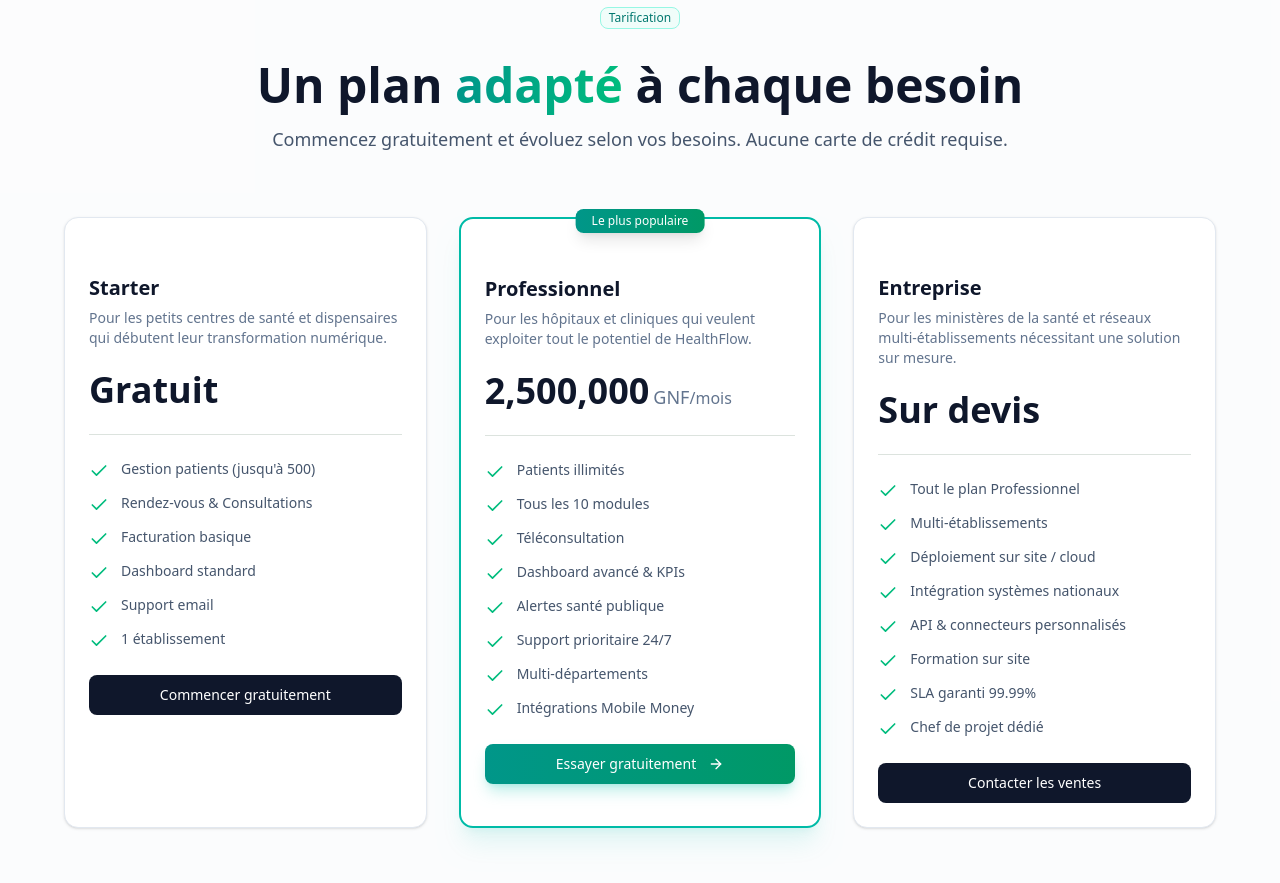
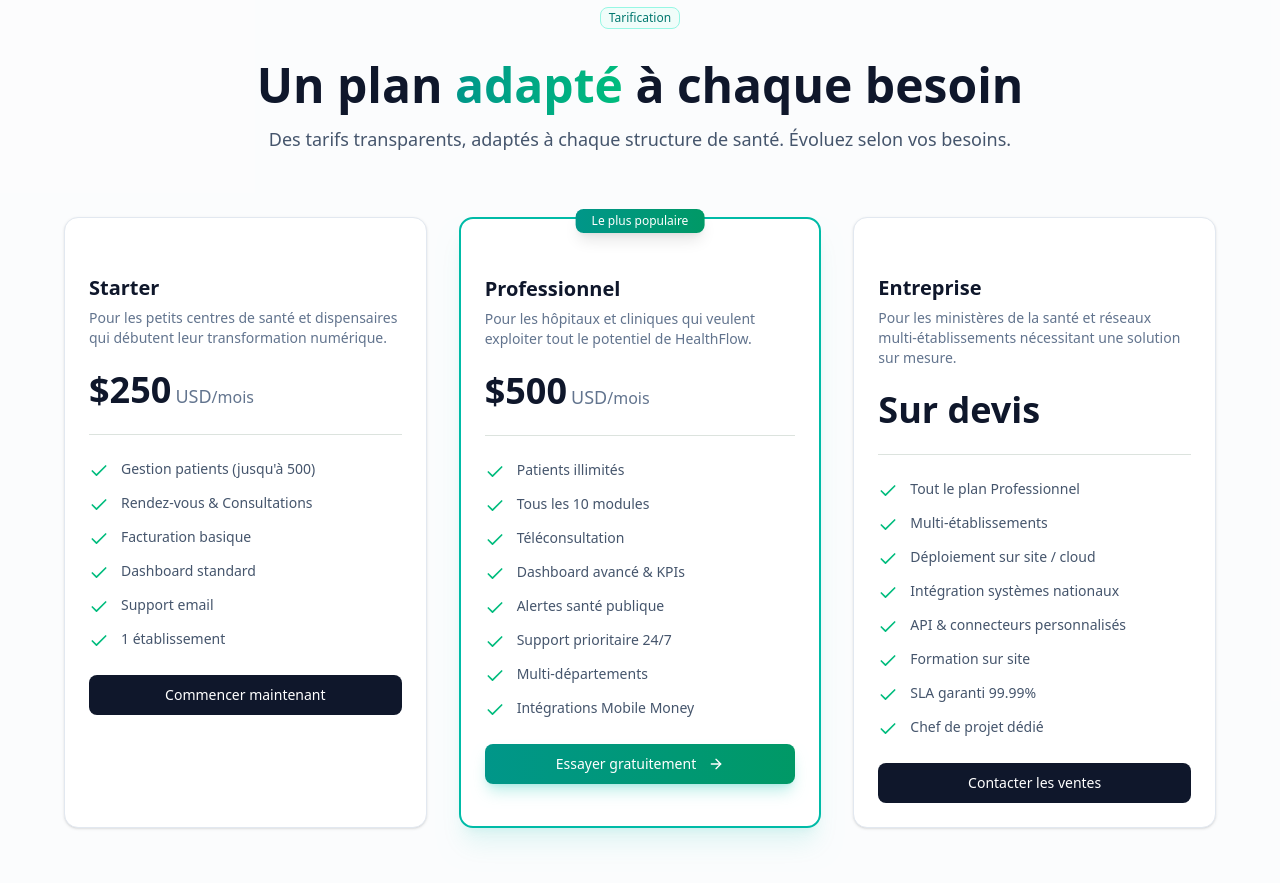
Before and after one commit to skaba89/gestion-hopitaux, a Next.js app: page / in a window 1280 px wide. Shown: the part 4380-5263 px from the top of the page. Built offline with nearby package versions, Linux system fonts and the light colour scheme.

Commit message:
2b4cd577-703d-453f-9078-3e70ac063200

```diff
--- a/src/components/landing/landing-page.tsx
+++ b/src/components/landing/landing-page.tsx
@@ -872,8 +872,9 @@
   const plans = [
     {
       name: 'Starter',
-      price: 'Gratuit',
-      period: '',
+      price: '$250',
+      currency: 'USD',
+      period: '/mois',
       desc: 'Pour les petits centres de santé et dispensaires qui débutent leur transformation numérique.',
       features: [
         'Gestion patients (jusqu\'à 500)',
@@ -883,14 +884,14 @@
         'Support email',
         '1 établissement',
       ],
-      cta: 'Commencer gratuitement',
+      cta: 'Commencer maintenant',
       popular: false,
       gradient: false,
     },
     {
       name: 'Professionnel',
-      price: '2,500,000',
-      currency: 'GNF',
+      price: '$500',
+      currency: 'USD',
       period: '/mois',
       desc: 'Pour les hôpitaux et cliniques qui veulent exploiter tout le potentiel de HealthFlow.',
       features: [
@@ -944,7 +945,7 @@
               à chaque besoin
             </h2>
             <p className="mt-4 text-lg text-slate-600 dark:text-slate-300">
-              Commencez gratuitement et évoluez selon vos besoins. Aucune carte de crédit requise.
+              Des tarifs transparents, adaptés à chaque structure de santé. Évoluez selon vos besoins.
             </p>
           </div>
         </Reveal>
```
